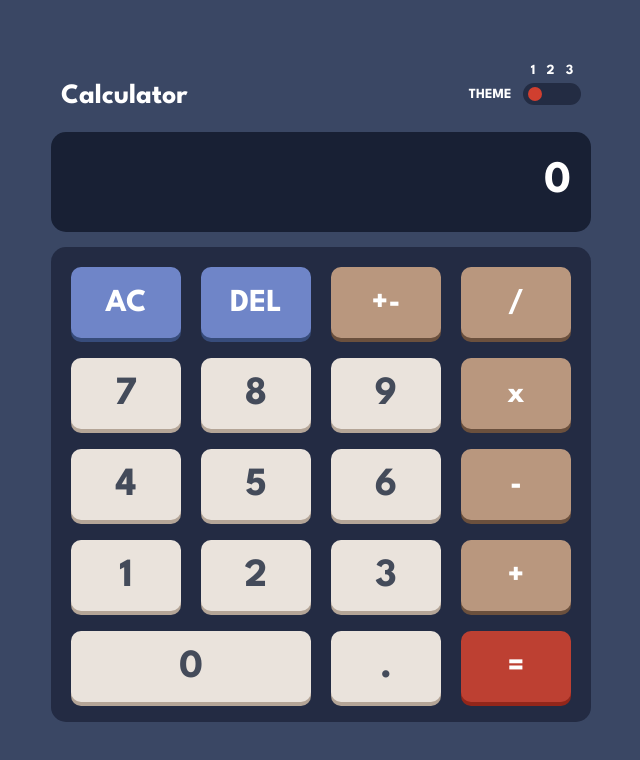
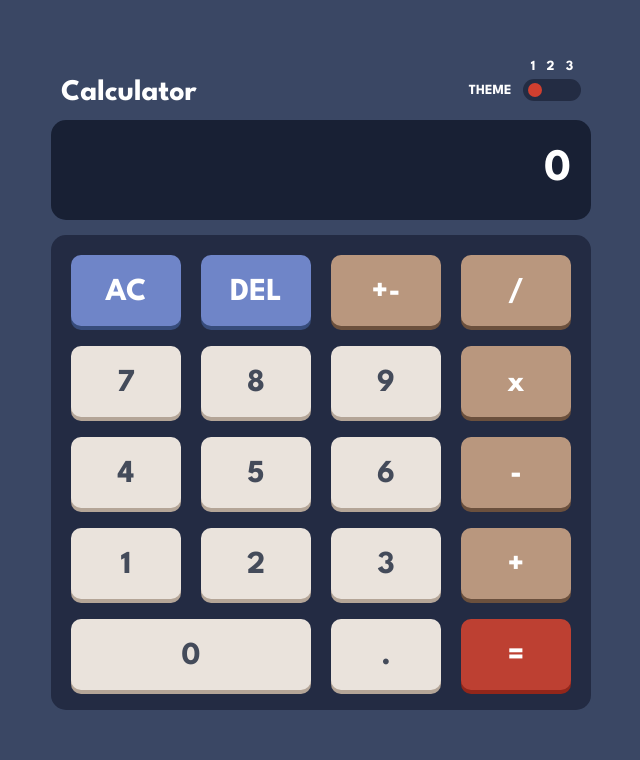
Before and after one commit to billwonggg/calculator-app, a React (Create React App) app: page / in a window 1280 px wide. Shown: the top 760 px of the page, without its empty margins (319-959 px from the left). Built offline with nearby package versions, Linux system fonts and the light colour scheme.

Commit message:
Major CSS grid bug fix

```diff
--- a/src/components/Header.tsx
+++ b/src/components/Header.tsx
@@ -3,8 +3,10 @@ import Theme from "./Theme";
 const Header = () => {
   return (
     <div className="header">
-      <h1 className="logo">Calculator</h1>
-      <Theme />
+      <section className="header-section">
+        <h1 className="logo">Calculator</h1>
+        <Theme />
+      </section>
     </div>
   );
 };
--- a/src/style/button.css
+++ b/src/style/button.css
@@ -1,10 +1,11 @@
 button {
+  width: 100%;
   border: none;
   display: grid;
   place-items: center;
-  padding-top: 5px;
+  padding: 5px 0px 0px 0px;
   font-family: "League Spartan", sans-serif;
-  font-size: 32px;
+  font-size: 20px;
   font-weight: bold;
   border-radius: 10px;
   cursor: pointer;
@@ -18,7 +19,6 @@ button {
 }
 
 .number {
-  font-size: 40px;
   color: var(--color-font-button-number);
   background-color: var(--color-button-number);
   box-shadow: 0 4px 0 0 var(--color-shadow-button-number);
--- a/src/style/components.css
+++ b/src/style/components.css
@@ -2,15 +2,22 @@
   height: 40px;
   width: 100%;
   padding: 0px 10px;
-  display: inline-block;
+  display: flex;
+  align-items: center;
   color: white;
   box-sizing: border-box;
+}
+
+.header-section {
+  flex-flow: row nowrap;
+  justify-content: space-between;
+  height: 3rem;
+  width: 100%;
 }
 
 .calculator {
   width: 380px;
   height: 590px;
-  padding: 0px 15px;
   box-sizing: border-box;
 }
 
@@ -33,9 +40,9 @@
   width: 100%;
   height: calc(100% - 165px);
   display: grid;
-  grid-template-columns: repeat(4, 1fr);
-  grid-template-rows: repeat(5, 1fr);
-  grid-gap: 20px;
+  grid-template-columns: repeat(4, minmax(0, 1fr));
+  grid-template-rows: repeat(5, minmax(0, 1fr));
+  grid-gap: 15px;
   background-color: var(--color-keypad);
   padding: var(--white-space);
   border-radius: 15px;
--- a/src/style/media.css
+++ b/src/style/media.css
@@ -5,4 +5,12 @@
     padding: 0px 15px;
     box-sizing: border-box;
   }
+
+  button {
+    font-size: 32px !important;
+  }
+
+  .buttonbox {
+    grid-gap: 20px !important;
+  }
 }
--- a/src/style/theme.css
+++ b/src/style/theme.css
@@ -1,13 +1,13 @@
-.theme-wrapper {
-  float: right;
-}
-
 .logo {
   color: var(--color-font-theme);
   margin: 0;
-  font-size: 28px;
+  font-size: 30px;
   user-select: none;
   float: left;
+}
+
+.theme-wrapper {
+  float: right;
 }
 
 .theme-slider {
```
